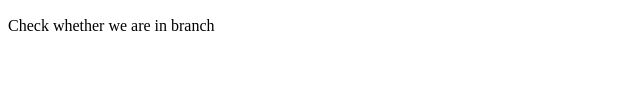
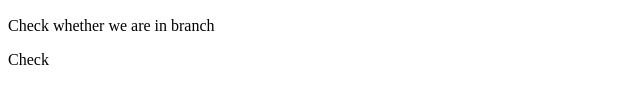
Before and after one commit to Suraif16/sesssion, a plain HTML site: page index.html in a window 1280 px wide. Shown: the part 143-246 px from the top of the page, 0-640 px from the left. Drawn offline with Linux system fonts and the light colour scheme.

Commit message:
add another p tag

```diff
--- a/index.html
+++ b/index.html
@@ -10,5 +10,6 @@
     <h2>As an introduction to github</h2>
     <h2>Hi</h2>
     <p>Check whether we are in branch</p>
+    <p>Check </p>
 </body>
 </html>
```
